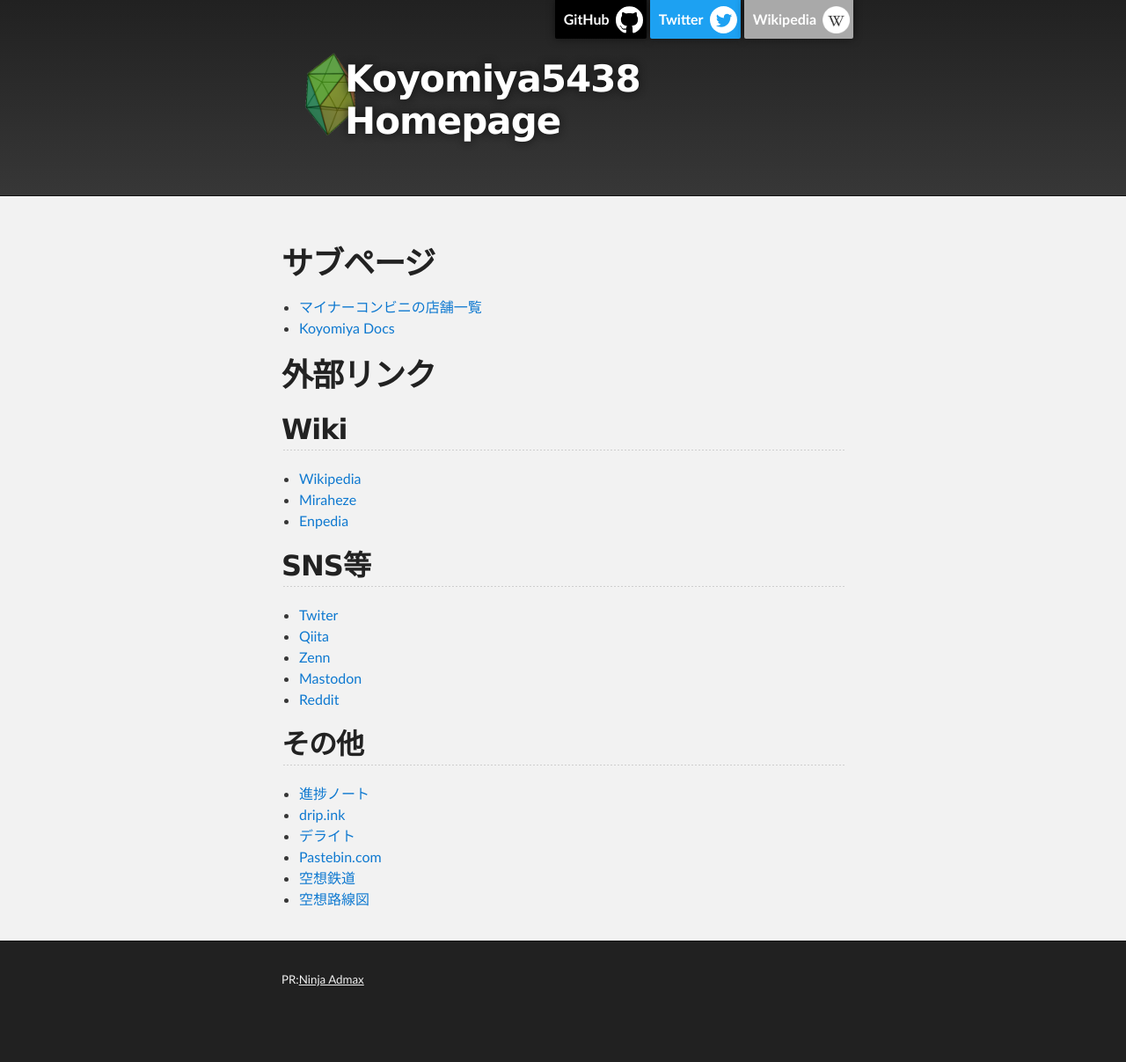
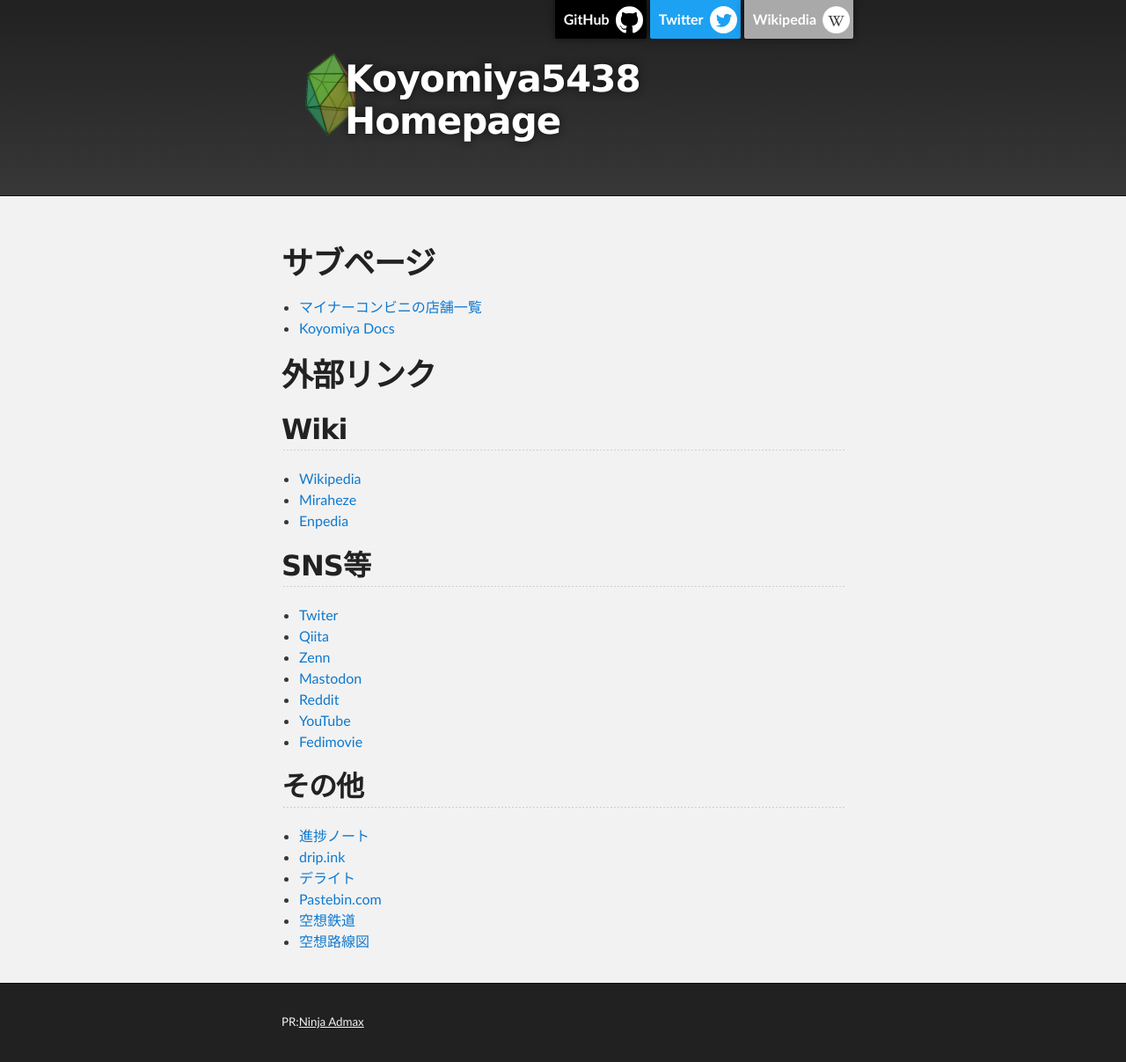
Before and after one commit to koyomiyahouya/koyomiyahouya.github.io, a Jekyll site: the page built from index.md, in a window 1280 px wide. Shown: the whole page at 88% size. Built offline with Jekyll 4.4.1, drawn with Linux system fonts in a browser that asks for light colours; the repository's description, which GitHub fills in, is left out; before the commit the page ends 1159 px from its top, so only the background shows below that.

Commit message:
Update index.md

```diff
--- a/index.md
+++ b/index.md
@@ -18,6 +18,8 @@ title: Koyomiya5438 Homepage
 * [Zenn](https://zenn.dev/koyomiya)
 * [Mastodon](https://fedibird.com/@koyomiya)
 * [Reddit](https://www.reddit.com/user/koyomiya)
+* [YouTube](https://www.youtube.com/channel/UCq_Wv2FeigV5ak0T97pyyxA)
+* [Fedimovie](https://fedimovie.com/a/koyomiya/video-channels)
 
 ## その他
 * [進捗ノート](https://shinchoku.net/users/koyomiyahouya)
```
